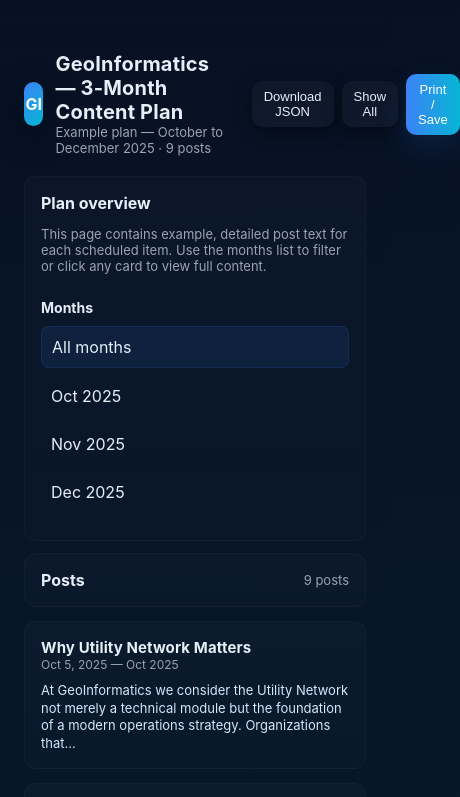
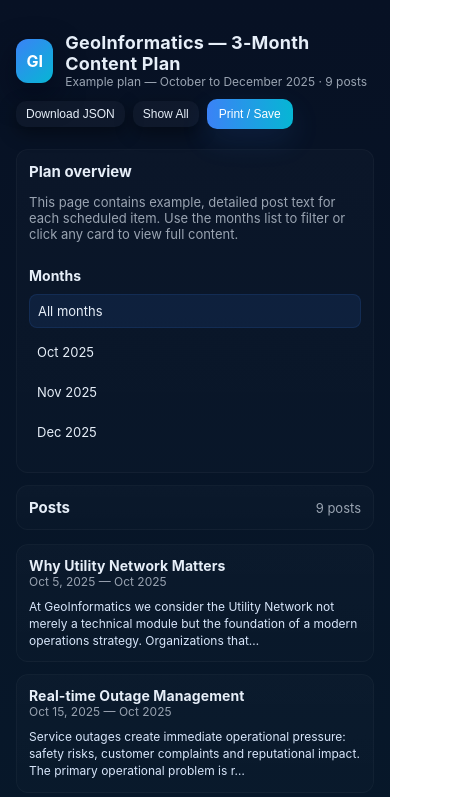
Before and after one commit to saadbarghouth2-blip/GeoInformatics_Social-Media-Content-Plan, a plain HTML site: page index.html in a window 390 px wide. Shown: the top 797 px of the page, 460 px wide, since content can reach past the window. Drawn offline with Linux system fonts and the light colour scheme.

Commit message:
Update styles.css

```diff
--- a/styles.css
+++ b/styles.css
@@ -100,3 +100,32 @@ footer{ margin-top:20px; color:var(--muted); font-size:13px; display:flex; justi
   .grid-posts{ grid-template-columns:1fr; }
   main{ gap:12px; }
 }
+@media(max-width:600px){
+
+  .wrap{ padding:16px; margin:16px auto; }
+
+  header{ flex-direction:column; align-items:flex-start; gap:10px; }
+  .controls{ flex-wrap:wrap; justify-content:flex-start; }
+
+  h1{ font-size:18px; }
+  .subtitle{ font-size:12px; }
+
+  .btn{ font-size:12px; padding:6px 10px; }
+  .btn.primary{ padding:8px 12px; }
+
+  .panel{ padding:12px; }
+  .panel h3{ font-size:15px; }
+
+  .month-item{ padding:8px; font-size:13px; }
+
+  .grid-posts{ grid-template-columns:1fr; gap:12px; }
+  .card{ padding:12px; }
+  .card h4{ font-size:14px; }
+  .card .excerpt{ font-size:12px; line-height:1.4; }
+
+  .full-post{ padding:16px; }
+  .full-post h2{ font-size:18px; }
+  .full-post .body{ font-size:14px; }
+
+  footer{ flex-direction:column; gap:8px; text-align:center; }
+}
```
